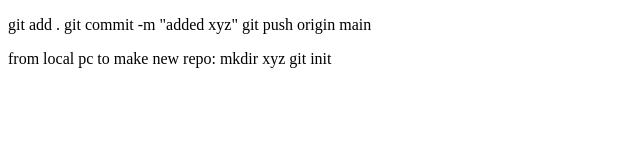
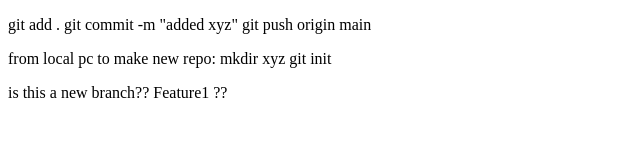
Before and after one commit to Senku24/localRepo, a plain HTML site: page index.html in a window 1280 px wide. Shown: the whole page, without its empty margins (0-640 px from the left). Drawn offline with Linux system fonts and the light colour scheme.

Commit message:
added new Branch(Feature1)

```diff
--- a/index.html
+++ b/index.html
@@ -16,5 +16,6 @@
         mkdir xyz
         git init
     </p>
+    <p>is this a new branch?? Feature1 ??</p>
 </body>
 </html>
```
